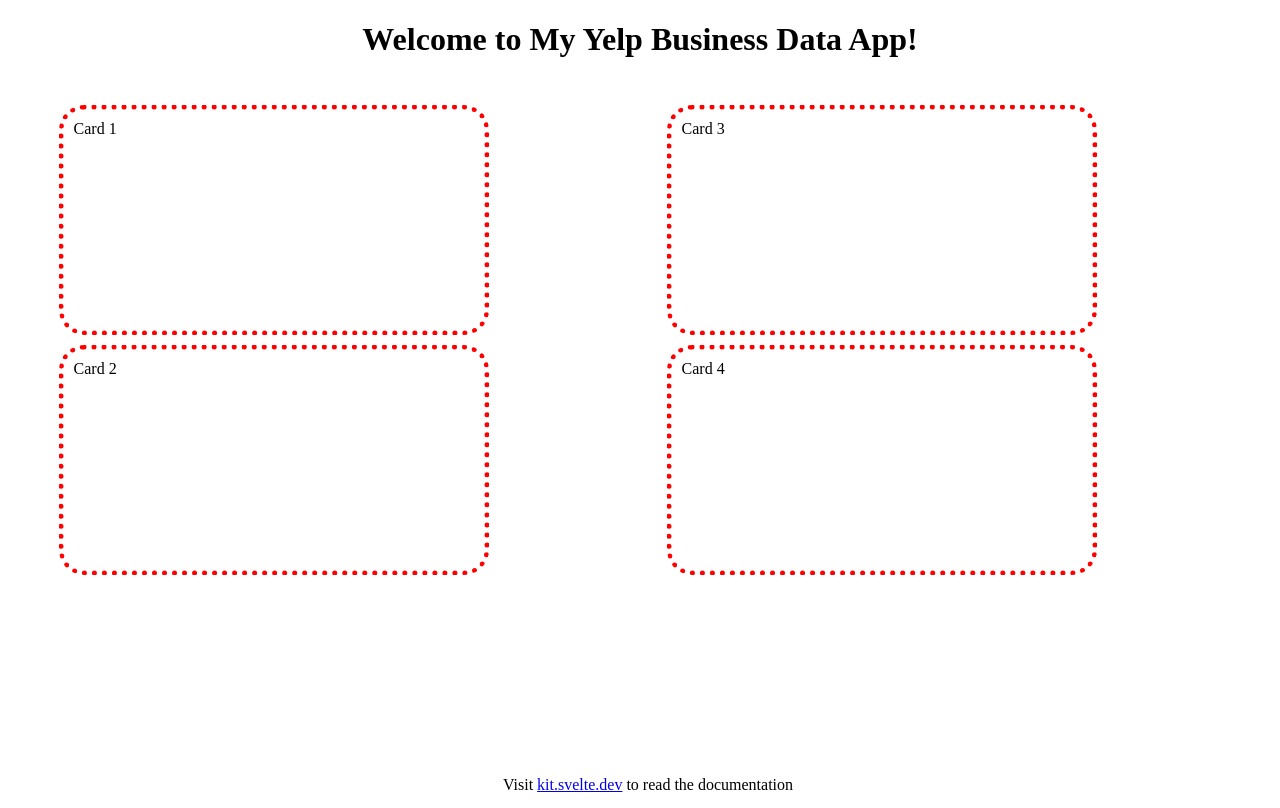
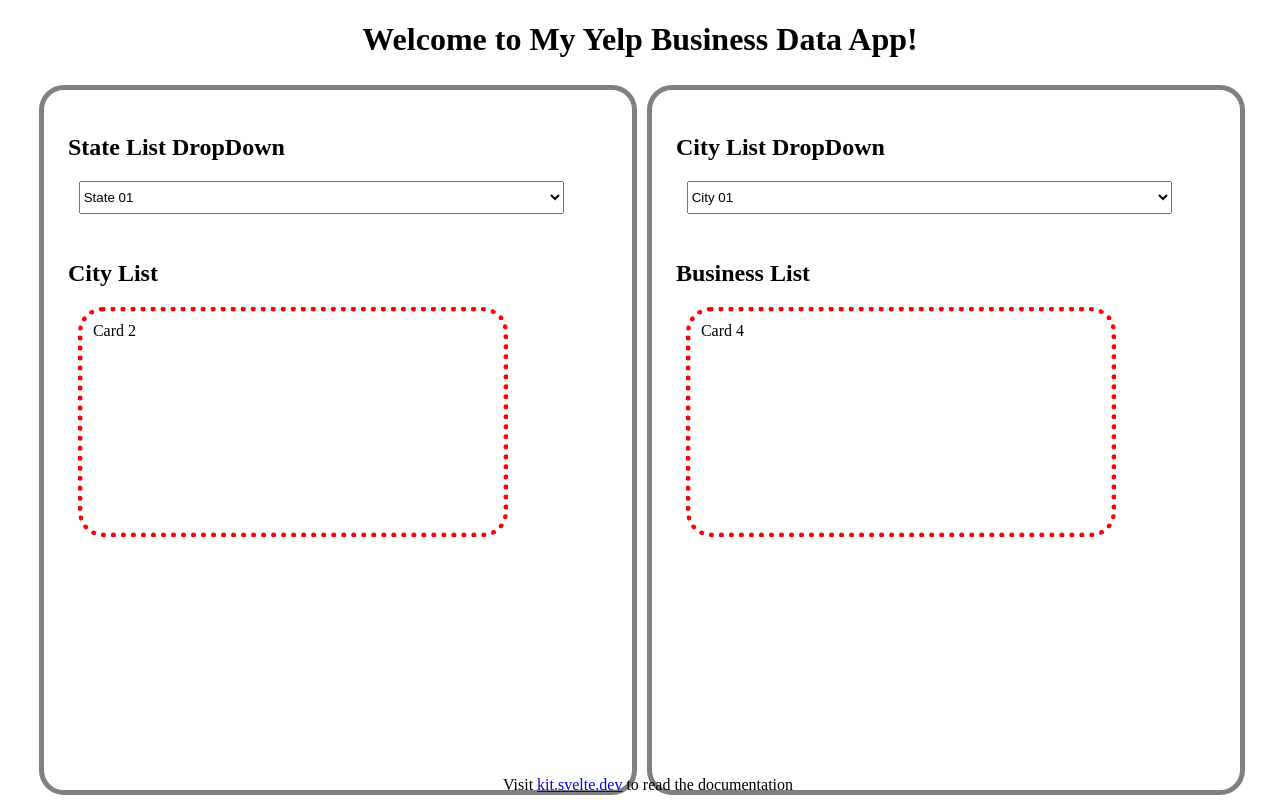
Before and after one commit to nkarl/test.app, a SvelteKit app: page / in a window 1280 px wide. Built offline with nearby package versions, Linux system fonts and the light colour scheme.

Commit message:
Updated the sketch of the app UI.

```diff
--- a/src/routes/components/app-ui.svelte
+++ b/src/routes/components/app-ui.svelte
@@ -10,11 +10,27 @@
 <div class="app-container">
 	<!-- Welcome Message -->
 	<div class="panel">
-		<div class="card">Card 1</div>
+		<h2>State List DropDown</h2>
+		<select id="data-option-list" name="">
+			<option id="item01" value="">State 01</option>
+			<option id="item02" value="">State 02</option>
+			<option id="item03" value="">State 03</option>
+			<option id="item04" value="">State 04</option>
+			<option id="item05" value="">State 05</option>
+		</select>
+		<h2>City List</h2>
 		<div class="card">Card 2</div>
 	</div>
 	<div class="panel">
-		<div class="card">Card 3</div>
+		<h2>City List DropDown</h2>
+		<select id="data-option-list" name="">
+			<option id="item01" value="">City 01</option>
+			<option id="item02" value="">City 02</option>
+			<option id="item03" value="">City 03</option>
+			<option id="item04" value="">City 04</option>
+			<option id="item05" value="">City 05</option>
+		</select>
+		<h2>Business List</h2>
 		<div class="card">Card 4</div>
 	</div>
 </div>
@@ -31,11 +47,11 @@
 	}
 
 	.panel {
-		border: 5px solid white;
+		border: 5px solid gray;
 		width: 1000px;
 		height: 75rm;
 		margin: 5px 5px;
-		padding: 5px 5px;
+		padding: 2% 2%;
 		flex-direction: row wrap;
 		border-radius: 25px;
 	}
@@ -48,4 +64,13 @@
 		padding: 10px 10px;
 		border-radius: 25px;
 	}
+
+	#data-option-list {
+		width: 90%;
+		margin-left: 2%;
+		margin-right: 2%;
+		margin-bottom: 5%;
+		height: 5%;
+		font-size: 1rm;
+	}
 </style>
```
